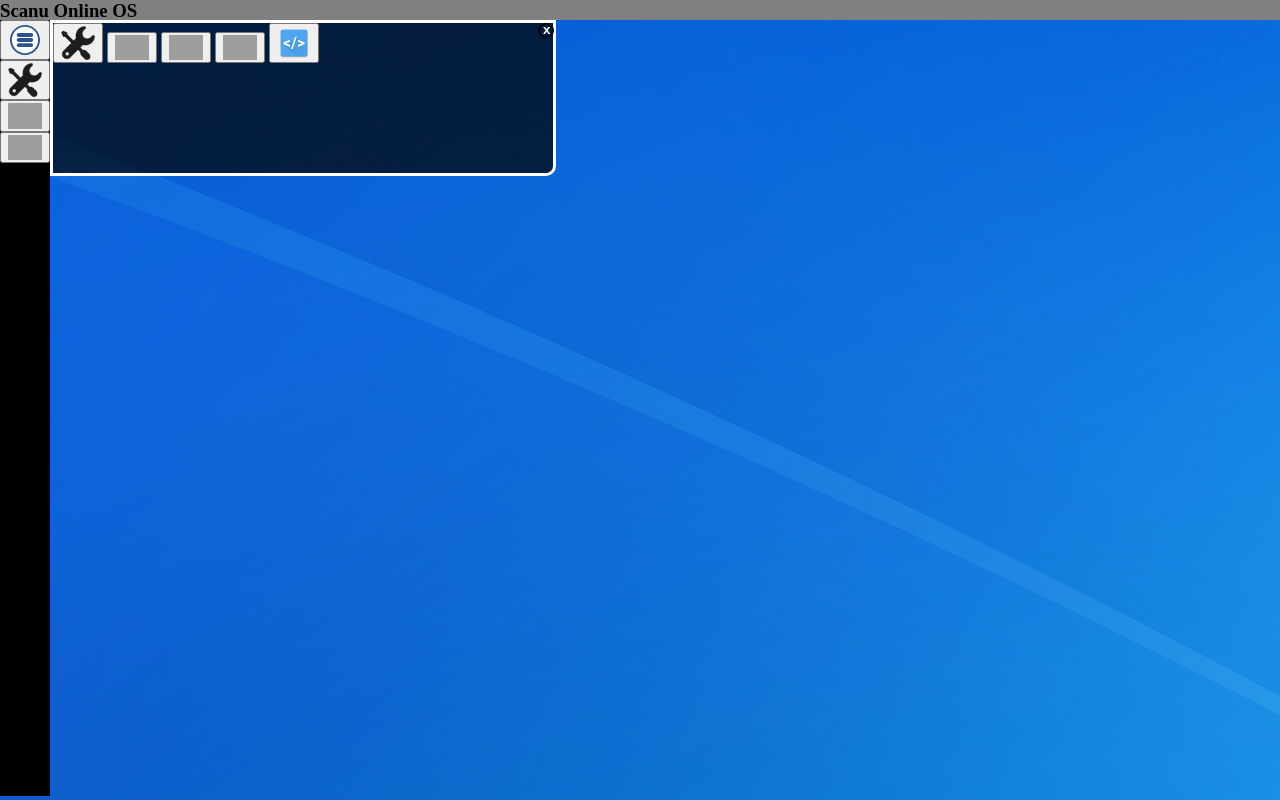
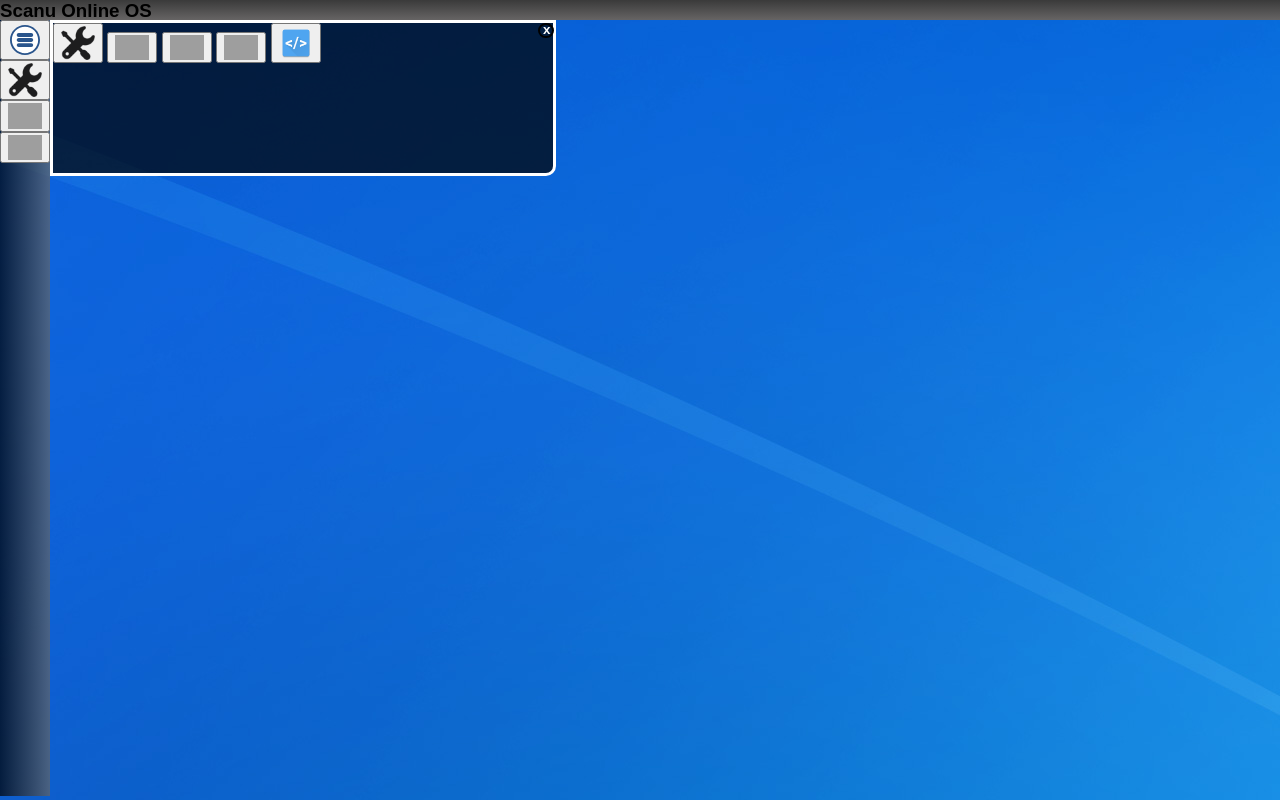
Before and after one commit to ScanuNicco/ScanuNicco.github.io, a PHP site: page / in a window 1280 px wide. Run offline with PHP 8.4, Linux system fonts and the light colour scheme; grey boxes are pictures that could not be loaded.

Commit message:
Changed Nav Bar Styles

```diff
--- a/Desktop/Scanu-Desktop.css
+++ b/Desktop/Scanu-Desktop.css
@@ -2,11 +2,11 @@
 body {
     background-image: url(background);
     margin: 0px;
-    font-family: ubuntu;
+    font-family: arial;
 }
 
 #top-bar {
-    background: grey;
+    background: linear-gradient(#3a3a3a, #666464);
     height: 20px;
     top: 0px;
     z-index: 3;
@@ -14,7 +14,7 @@ body {
 
 #left-bar {
     width: 50px;
-    background: black;
+    background: linear-gradient(to right, rgba(0, 0, 0, .7) , rgba(100, 100, 100, .7));
     height: 97%;
     margin-top: 0px;
     z-index: 3;
```
